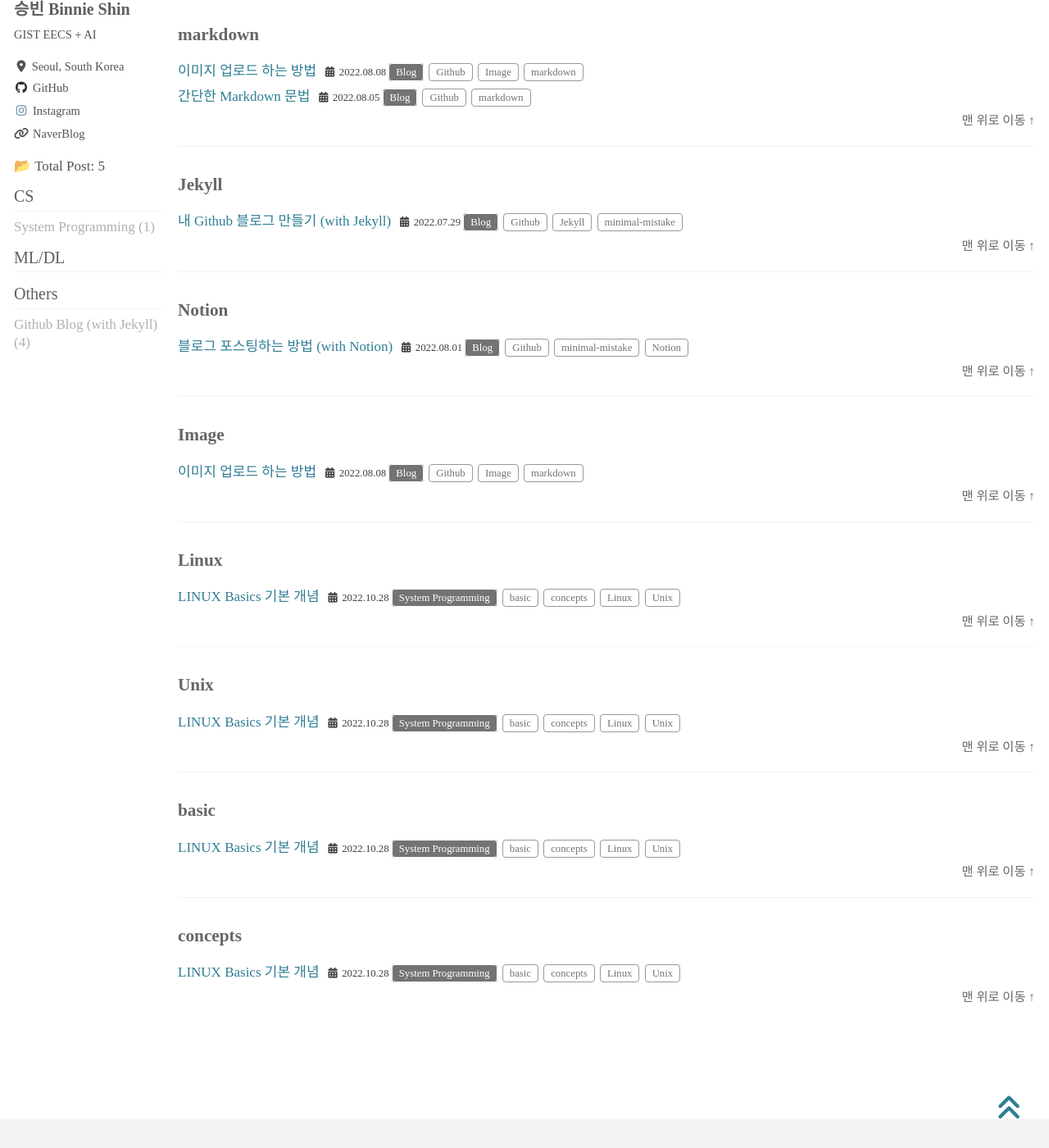
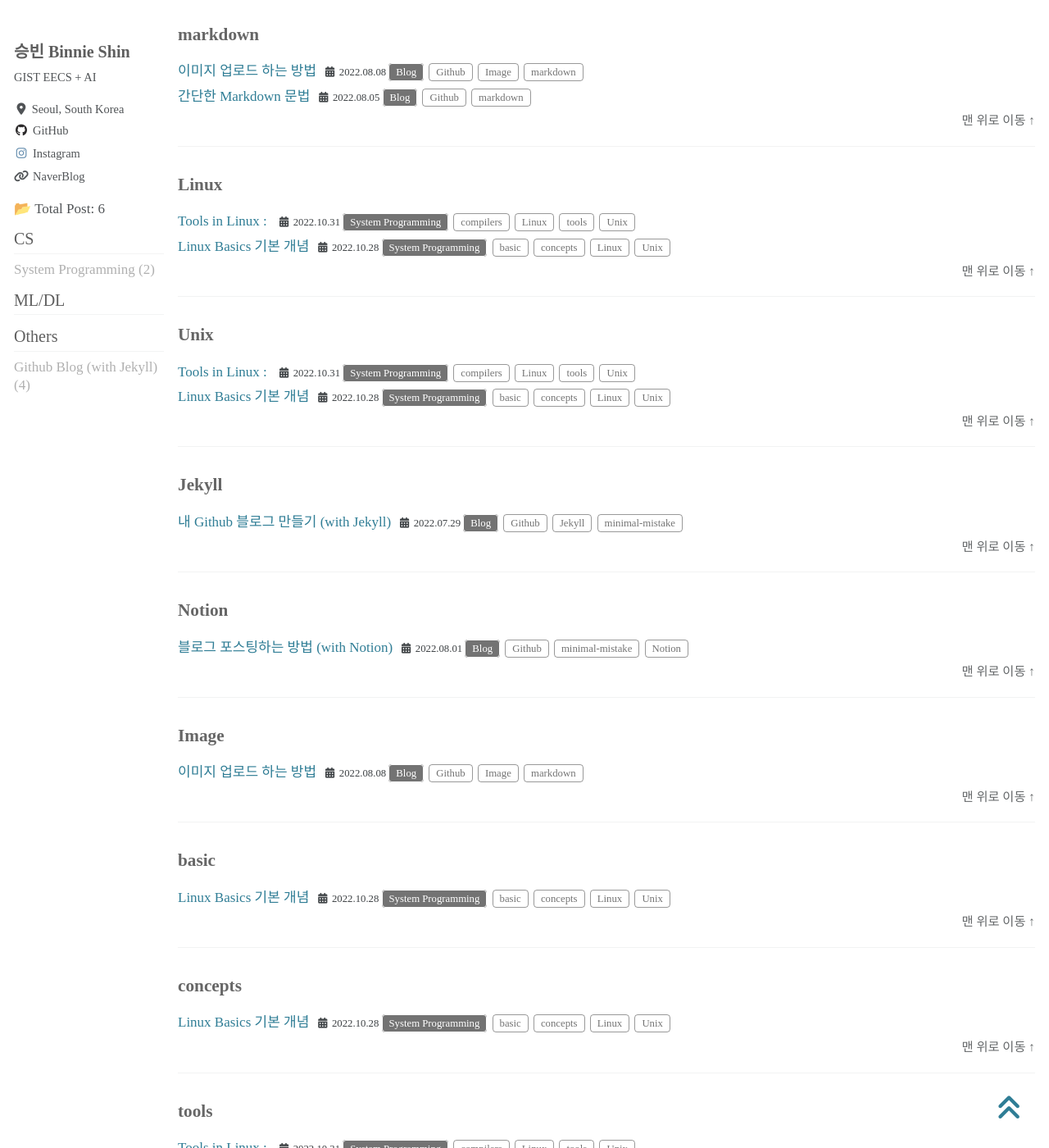
Before and after one commit to binnie723/binnie723.github.io, a Jekyll site: the page built from _pages/tags-archive.md, in a window 1280 px wide and 1400 px high, scrolled down 799 px. Shown: the whole window at 82% size. Built offline with Jekyll 4.4.1, drawn with Linux system fonts in a browser that asks for light colours; cached includes are drawn as plain includes; nearby versions of some CDN libraries; some web fonts are replaced; part of the change alters nothing that is shown; some of the changed text lies outside the part shown.

Commit message:
second post

````diff
--- a/_posts/systemprogramming/2022-10-28-LINUX_Basics.md
+++ b/_posts/systemprogramming/2022-10-28-LINUX_Basics.md
@@ -1,5 +1,5 @@
 ---
-title:  "LINUX Basics 기본 개념"
+title:  "Linux Basics 기본 개념"
 
 categories:
   - System Programming
@@ -10,7 +10,7 @@ toc: true
 toc_sticky: true
 
 date: 2022-10-28
-last_modified_at: 2022-10-28
+last_modified_at: 2022-10-31
 ---
 
 
--- /dev/null
+++ b/_posts/systemprogramming/2022-10-31-Tools_in_Linux.md
@@ -0,0 +1,268 @@
+---
+title:  "Tools in Linux : "
+
+categories:
+  - System Programming
+tags:
+  - [Linux, Unix, tools, compilers]
+
+toc: true
+toc_sticky: true
+
+date: 2022-10-31
+last_modified_at: 2022-10-31
+---
+
+
+<br/>
+## Compilation tools
+
+---
+
+- **compiler** : 특정 프로그래밍 언어로 작성된 코드를 기계어로 변환하는 프로그램
+
+![image](https://user-images.githubusercontent.com/86834982/198941134-9a03bb44-a033-4f7a-967f-3db34b505868.png){: width="80%" height="80%"}
+
+- compile 과정 :
+    - **Preprocessor**  *cc **-E** hello.c > hello.i (Expanded source code)*
+    - **Compiler**  *cc **-S*** *hello.i > hello.s (Assembly code)*
+    - **Assembler**  *cc **-c** hello.s >* *****hello.o (Object code)*
+    - **Linker** * **ld*** *hello.o >* *****a.out (Executable code)  (a.out이 default)*
+    - **Loader**  *(Execution)*
+
+
+<br/>
+### GNU Compiler Collection (GCC)
+
+UNIX, LINUX에서 사용하는 컴파일러, GNU 컴파일러 모음
+
+ex. `**gcc**` , `**cc**` 로 compile하는 전체 코드
+
+→ preprocessing, compilation, assembly, linking 수행 (실행 빼고 다 함)
+
+![image](https://user-images.githubusercontent.com/86834982/198941134-9a03bb44-a033-4f7a-967f-3db34b505868.png){: width="80%" height="80%"}
+
+```bash
+# c code --> expanded source code
+**cpp** hello.c hello.i
+**cc** -v -E hello.c > hello.i
+
+# expanded source code --> assembly code
+**cc** -v -S hello.i
+
+# assembly code --> object code
+**cc** -v -c hello.s
+**objdump** -d hello.o
+
+# object code --> executable code
+**cc** -v hello.o
+**ld** hello.o [-lc]
+
+./a.out
+```
+
+**GCC** **options 정리**
+
+*-o* : 파일 이름 지정
+
+-*Wall* : warning 내용을 모두 보여줌
+
+*-E* : preprocessing에서 멈추기
+
+*-c* : object 코드 생성, linking 전까지
+
+*-l* : 특정 라이브러리 포함시키기
+
+*-g* : debugging 정보를 포함
+
+*-Werror* : warning을 에러로 처리
+
+*-s* : assembly에서 멈추기
+
+*-O* : optimization
+
+*-L* : 특정 라이브러리 경로 포함시키기
+
+
+ <br/>
+### Make
+
+multi-module 프로그램 **컴파일 과정을 간단화, 자동화**하는 툴
+
+- `**make**` : Makefile로부터 규칙과 종속관계를 읽고 컴파일하는 명령어
+
+    `**make** -f makefile_name` : makefile 이름을 변경하고 싶은 경우
+
+    → 변경사항이 있는 파일만 업데이트하기 때문에 매우 **효율적**
+
+- CMake : Makefile을 알아서 생성, 다른 플랫폼 OS에서도 사용 가능
+
+
+<br/>
+### **Makefile**
+
+make 프로그램의 설정파일, LINUX에서 **반복적인 컴파일을 쉽게 하기 위해서** 사용
+
+- Target, Dependency, Command로 구성
+- Makefile 기본 형식
+
+    ```makefile
+    Target: Dependency
+    [tab] Command
+    ```
+
+- Makefile에 저장한 명령어들을 make 프로그램으로 실행
+- dependency graph를 생성해서 프로그램 전체가 컴파일 되는 것을 방지
+
+ex. Makefile 파일 예시
+
+![image](https://user-images.githubusercontent.com/86834982/198941247-59a18e7f-7d52-4637-86de-7a6bd1f5c392.png){: width="80%" height="80%"}
+
+**Dependency tree**
+
+![image](https://user-images.githubusercontent.com/86834982/198941257-3807cf1e-6d6f-4c49-96ed-9aaa950b2af8.png){: width="80%" height="80%"}
+
+- Makefile에 의해 생성된 **파일의 종속 관계**를 나타내는 그래프 → directed acyclic graph
+- **post-order traversal** : 아래쪽 leaf node에서 위쪽 root node으로 순차적 탐색
+- parent와 child의 modification시간을 확인하고 parent가 빠른 경우, parent만 업데이트
+
+
+ <br/>
+### Macro
+
+미리 정의되어 있는 환경 변수, 계속 사용되는 변수를 저장해서 빠르게 참조
+
+- *MACRO_NAME* : 대문자로 이름 지정
+- *${MACRO}, $(MACRO), $MACRO* : 참조할 때 앞에 $ 사용하기
+- `**make** -p` : 미리 정의된 macro를 확인하는 명령어
+
+    ![image](https://user-images.githubusercontent.com/86834982/198941375-690d7025-2e0c-4bf3-ac32-cffe427a49c0.png){: width="80%" height="80%"}
+
+
+ex. macro를 사용한 Makefile 예시
+
+![image](https://user-images.githubusercontent.com/86834982/198941375-690d7025-2e0c-4bf3-ac32-cffe427a49c0.png){: width="80%" height="80%"}
+
+
+<br/>
+### Inference Rules
+
+Makefile 빌딩 과정에서 자주 재사용되는 것들을 기호로 지정, 쉘의 wild card와 유사한 기능
+
+![image](https://user-images.githubusercontent.com/86834982/198941660-e90977e6-717b-4c58-acff-a37999089424.png){: width="80%" height="80%"}
+
+- **Special Macro** 자동 문자
+
+    ```makefile
+    eval.o : eval.c eval.h
+    			${CC} -c $< -o $@
+    ```
+
+    - `$*` :  target의 base이름  *eval*
+    - `$@` : 현재 target 파일  *eval.o*
+    - `$<` : 첫번째 dependency 파일  *eval.c*
+    - `$?` :  첫번째 dependency 파일  *eval.c*
+    - `$^` : 모든 dependency 파일  *eval.c eval.h*
+
+
+<br/>
+## Software Development Tools
+
+---
+
+이 외로 LINUX에서 사용할 수 있는 소프트웨어 개발 툴 정리
+
+<br/>
+### gdb(1)
+
+LINUX에서 제공하는 무료 GNU debugging 툴
+
+→ syntax 버그는 비교적 찾기 쉽지만 logic 버그의 경우 찾기 어려움 → debugging 필요 !
+
+ex. *fact.c* : 초기값 0부터 펙토리얼을 계산하는 코드 (잘못된 코드)
+
+![image](https://user-images.githubusercontent.com/86834982/198941666-fc836f01-5410-4c4f-bf6e-185fc3f1bf5b.png){: width="80%" height="80%"}
+
+→ `**gdb**`를 사용해서 버그 찾기
+
+![image](https://user-images.githubusercontent.com/86834982/198941670-cdbb8881-6d67-411e-b7bb-326c2ce4714d.png){: width="80%" height="80%"}
+
+<br/>
+### screen(1)
+
+가상 터미널을 만들어 **하나의 콘솔창에 여러 개의 터미널 세션**을 띄워주는 툴
+
+→ 화면 분할 및 공동 작업 가능, connection loss 되어도 다시 재개 가능
+
+![image](https://user-images.githubusercontent.com/86834982/198941752-a15c55f2-5353-4aa9-9e9b-5e9806cf3c95.png){: width="80%" height="80%"}
+
+```bash
+screen           # screen 세션 생성
+screen -S name   # screen 세션 이름을 지정해서 생성
+screen -r name   # 특정 screen 세션 다시 들어가기
+screen -d name   # 특정 screen 세션 연결 해제
+screen -ls       #  screen 세션 리스트 출력
+exit             # screen 세션 종료하고 빠져 나가기
+```
+
+<br/>
+### diff(1)
+
+파일 비교 명령어, 두 개의 파일을 라인 단위로 비교해서 차이를 출력
+
+ex. `**diff**` 로 *MatrixAdd.c* *MatrixAdd_yourfriend.c* 파일 비교
+
+![image](https://user-images.githubusercontent.com/86834982/198941759-60a7821b-bf3e-4b06-a61f-7335933d9644.png){: width="80%" height="80%"}
+
+다음과 같이 diff 결과를 patch 파일로 저장할 수 있다. (redirection 사용)
+
+```bash
+**diff -u** MatrixAdd.c MatrixAdd_yourfriend.c > diff.patch
+```
+
+<br/>
+### patch(1)
+
+diff로 생성한 **패치 파일을 적용**하거나 **적용했던 패치를 제거**
+
+![image](https://user-images.githubusercontent.com/86834982/198941828-844d81f4-8edc-40d8-b6af-2c34d15b3d36.png){: width="80%" height="80%"}
+
+ex. `**patch**` 명령어로 패치 파일을 적용하고 제거하는 코드
+
+```bash
+# patching file
+patch -p0 < diff.patch
+
+# patching file in reverse
+patch -p0 -R < diff.patch
+```
+
+- ***-p* option** : 패치 파일 위치 명시, 앞에서부터 무시할 파일 경로의 개수
+
+    *-p0* : 현재 디렉토리에서 패치,   *-p1*: 상위 디렉토리에서 패치  → 근데 경로를 다르게 지정하는 이유가 뭐지?
+
+
+<br/>
+### git(1)
+
+버전 관리 시스템, **소스코드를 효과적으로 관리**할 수 있게 해주는 공개 소프트웨어
+
+→ 많은 사람들의 공동 작업, 작업물 병합, 레포지토리 생성 등의 다양한 기능 제공
+
+```bash
+git clone url                   # 레포지토리 소스코드 복제
+git init repositoryname         # 새로운 레포지토리 초기화
+
+git add .                       # 변경 사항 스테이지에 올리기
+git commit -m "commit message"  # 변경 사항 커밋하기
+git pull                        # 현재 상태 불러오기
+git push                        # 변경사항 내보내기, 업로드
+
+git diff                        # working directory와 staging area 차이 확인 (add 안한거)
+git branch branchname           # 새 브랜치 생성
+```
+
+
+<br/>
+@Advanced Programming in the UNIX environment, Third edition 내용을 참고함
+<br/>
````
